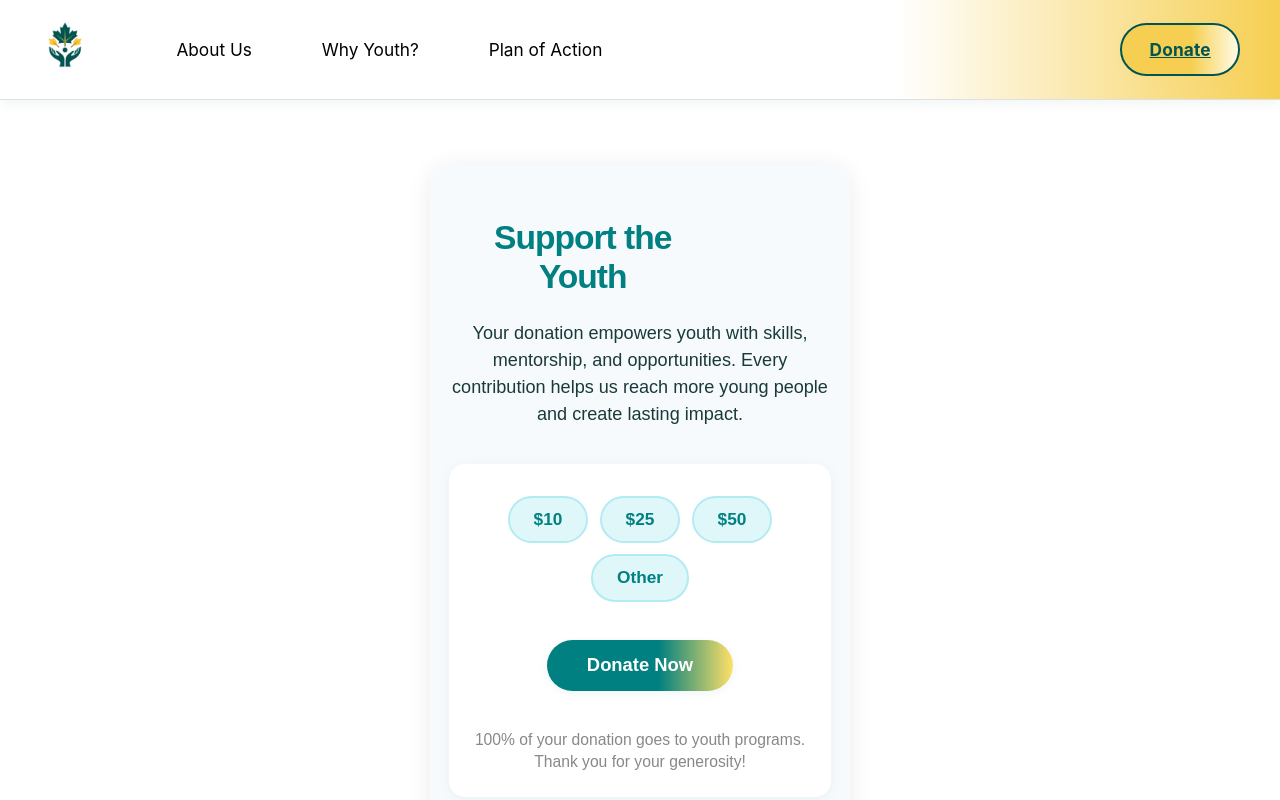
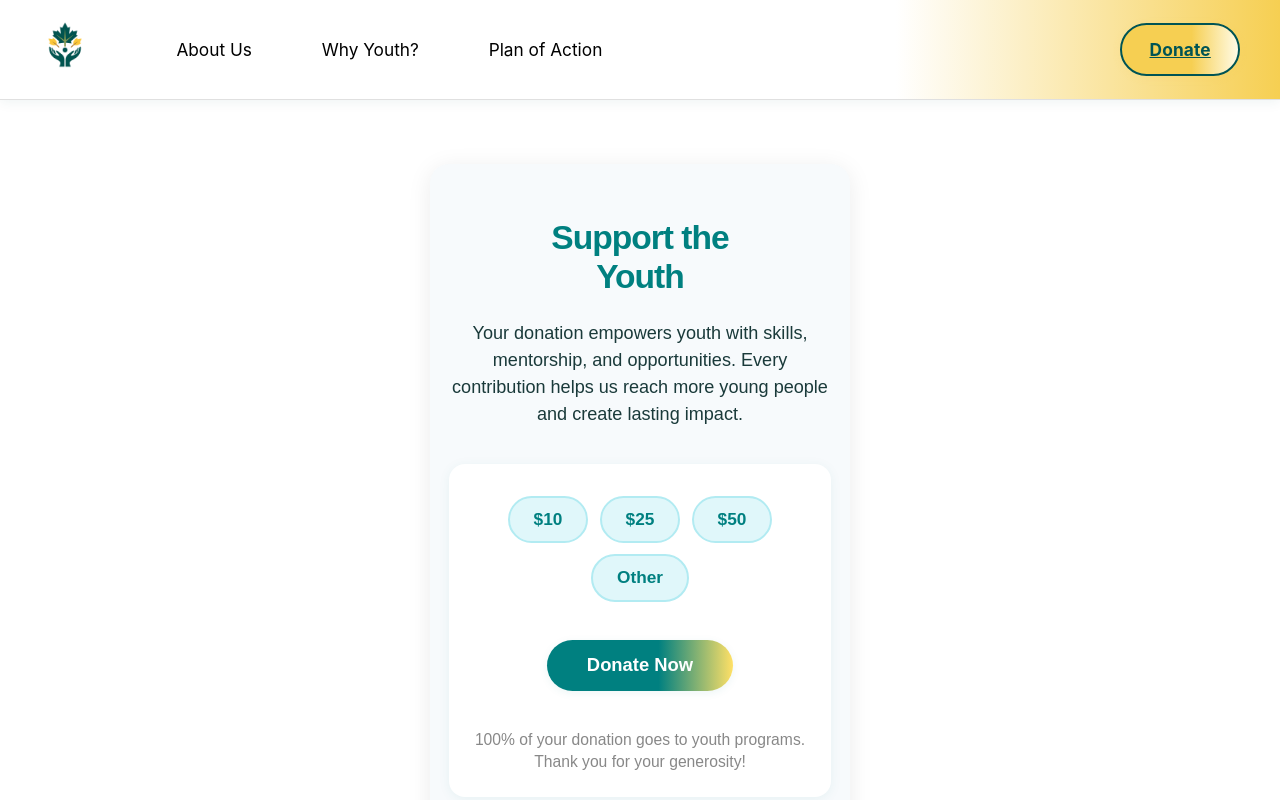
Before and after one commit to AbdulkarimMziya/Youth_hub, a React (Vite) app: page /donate in a window 1280 px wide. Shown: the top 800 px of the page. Built offline with nearby package versions, Linux system fonts and the light colour scheme; the HTML template or start-up script is replaced by a standard one.

Commit message:
style: update Donate.css

```diff
--- a/src/pages/Donate.css
+++ b/src/pages/Donate.css
@@ -12,7 +12,7 @@
 .donate-container h2 {
   font-size: 2.1rem;
   color: #008080;
-  margin-bottom: 1.1rem;
+  margin: 0 auto 1.1rem auto;
   font-weight: 700;
   letter-spacing: -1px;
 }
```
